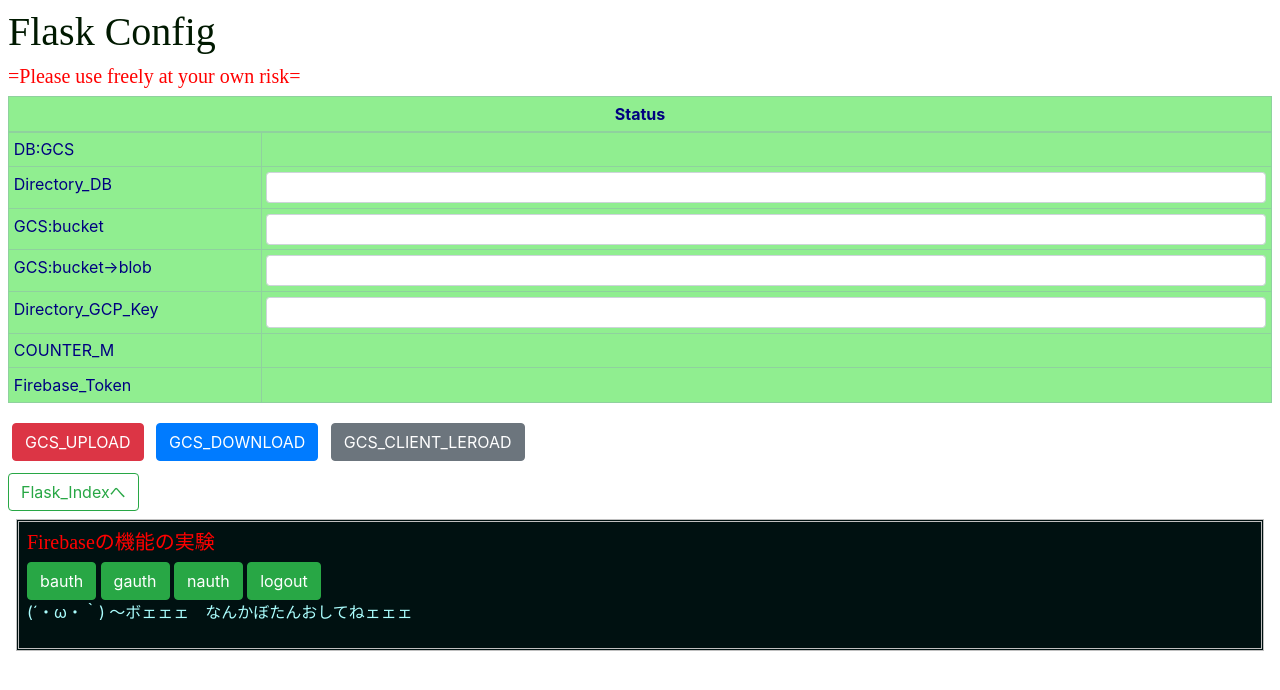
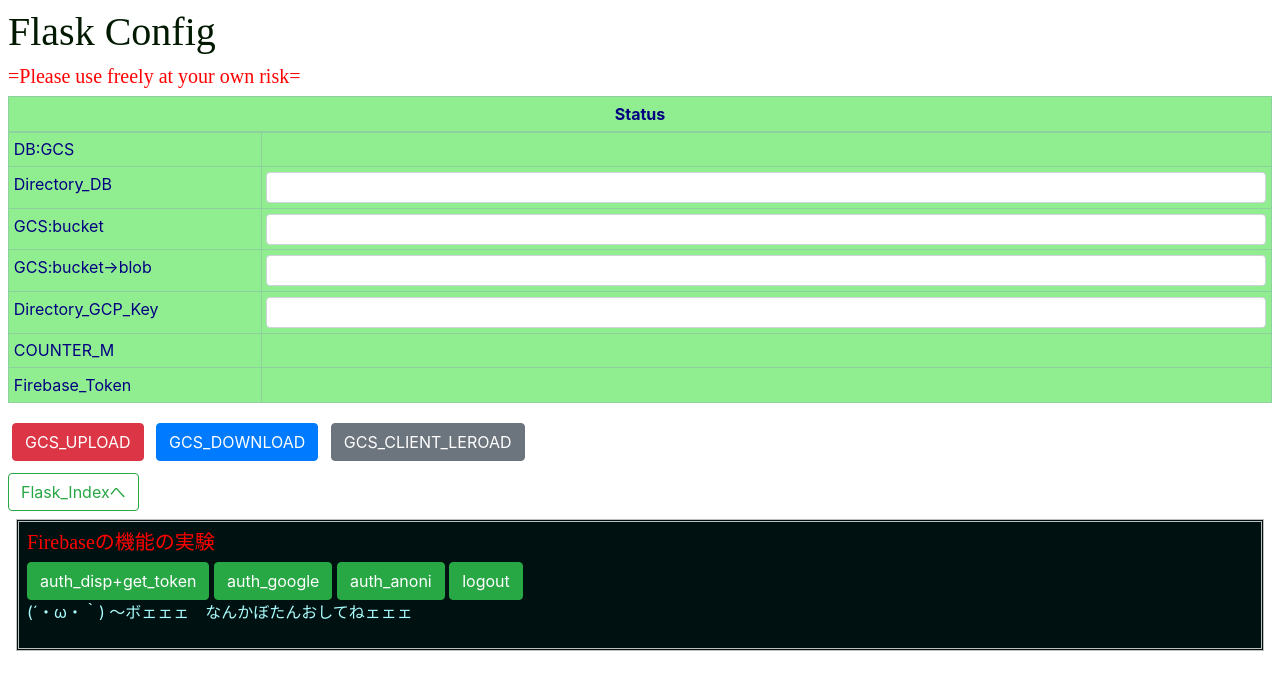
Before and after one commit to jSm449g4d/web_by_flask, a Python web app: template flask/templates/config.html in a window 1280 px wide. Shown: the top 690 px of the page. Run offline with Jinja, Linux system fonts and the light colour scheme; the template is opened without the code that fills it, so the values that code supplies are empty; some libraries are stand-ins or nearby versions.

Commit message:
Add files via upload

```diff
--- a/flask/templates/config.html
+++ b/flask/templates/config.html
@@ -63,7 +63,7 @@
                         </tr>
                         <tr>
                             <td>Firebase_Token</td>
-                            <td class="w-100" style="font-size: 12px;">{{FBTOKEN}}</td>
+                            <td style="font-size: 8px; word-wrap:normal;">{{FBTOKEN}}</td>
                         </tr>
                     </tbody>
                 </table>
@@ -74,12 +74,11 @@
 
                 <br><a class="btn btn-outline-success mt-2" href="./">Flask_Indexへ</a>
 
-
                 <div class="m-2 p-2" style="color:#AAFEFE;border:3px double silver;background:#001111;">
                     <h5 style="color:red;font-family:''">Firebaseの機能の実験</h5>
-                    <input type="button" value="bauth" class="btn btn-success" onclick="auth_disp();" />
-                    <input type="button" value="gauth" class="btn btn-success" onclick="auth_google();" />
-                    <input type="button" value="nauth" class="btn btn-success" onclick="firebase.auth().signInAnonymously();" />
+                    <input type="button" value="auth_disp+get_token" class="btn btn-success" onclick="auth_disp();" />
+                    <input type="button" value="auth_google" class="btn btn-success" onclick="auth_google();" />
+                    <input type="button" value="auth_anoni" class="btn btn-success" onclick="firebase.auth().signInAnonymously();" />
                     <input type="button" value="logout" class="btn btn-success" onclick="firebase.auth().signOut();" />
                     <input type="hidden" id="fbtoken" name="fbtoken" value="{{FBTOKEN}}">
                     <!-- {{FBTOKEN}} -->
```
